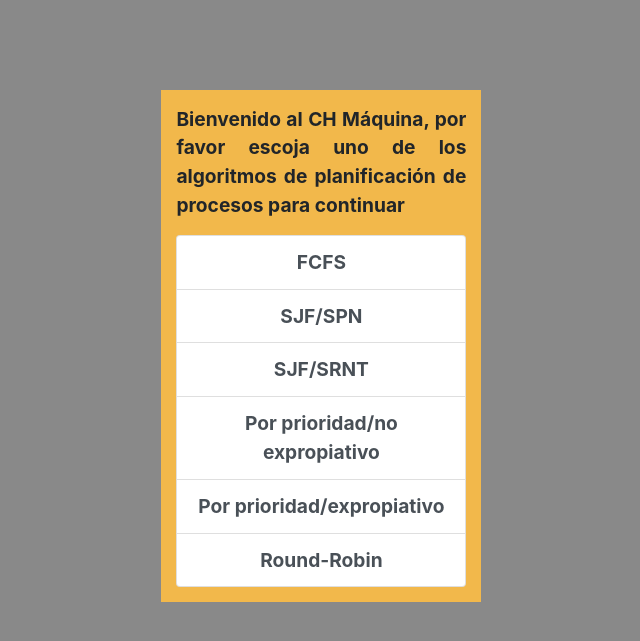
After one commit to hrivera7777/FinalSistemasOperativos, a Django app: template chmaquina/core/templates/core/inicio.html in a window 1280 px wide. The commit adds this page. Shown: the top 641 px of the page, without its empty margins (325-965 px from the left). Run offline with Django 3.2, Linux system fonts and the light colour scheme; the template is opened without the code that fills it: most values are stand-ins (such as "Sample title", 1, 10 or a date in 2020); some libraries are stand-ins or nearby versions.

Commit message:
Se crea nueva página inicial para escoger algoritmos

```diff
--- a/chmaquina/core/static/core/css/styles.css
+++ b/chmaquina/core/static/core/css/styles.css
@@ -382,3 +382,28 @@ tr{
     left: 44.5%;
     top: 34%;
 }
+
+/*adicional para algorimos de planificación*/
+
+#Pinicio{
+	clear: both;
+	background-color: #F2B84B;
+	font-weight: bold;
+	font-size: larger;
+	text-align: justify;
+	width: 25%;
+	height: 10%;
+	margin: 7% 38%;
+	padding: 15px 15px ;
+	float: left;
+
+
+
+}
+
+.list-group-item-action:focus, .list-group-item-action:hover {
+    z-index: 1;
+    color: #495057;
+    text-decoration: none;
+	background-color: #d9d9d9;
+}
--- a/chmaquina/core/templates/core/base.html
+++ b/chmaquina/core/templates/core/base.html
@@ -73,9 +73,9 @@
 							</td>
 							<td id="cajaM">
 								{%if memoriaTotal == NULL %}
-								<input type="number" name="memoria" id="memoria" min="2" max="1000" value="400" form ="formularioprin" required>
+								<input type="number" name="memoria" id="memoria" min="2" max="999" value="400" form ="formularioprin" required>
 								{%else%}
-								<input type="number" name="memoria" id="memoria" min="2" max="1000" value="{{memoriaTotal}}" form ="formularioprin" required>
+								<input type="number" name="memoria" id="memoria" min="2" max="999" value="{{memoriaTotal}}" form ="formularioprin" required>
 								{%endif%}
 							</td>
 					</tr>
--- /dev/null
+++ b/chmaquina/core/templates/core/inicio.html
@@ -0,0 +1,39 @@
+<!doctype html>
+<html>
+<head>
+<meta charset="utf-8">
+<title>{{title}}</title> <!--carga de archivos static-->
+    {% load static %}
+	<!--css-->
+	<link rel="stylesheet" href="{% static 'core/css/bootstrap.min.css' %}">
+	<link rel="stylesheet" href="{% static 'core/css/styles.css' %}">
+
+
+	<!--js-->
+	<script src="{% static 'core/js/jquery-3.4.1.min.js' %}"></script>
+	<script src="{% static 'core/js/bootstrap.min.js' %}"></script>
+
+	<!--favicon-->
+	<link rel="shortcut icon" type="image/png" href="{% static 'core/img/favicon.ico' %}"/>
+
+
+</head>
+
+<body>
+		<div id="Pinicio">
+        <div style='margin: 0px 0px 15px 0px;'> Bienvenido al CH Máquina, por favor escoja uno de los algoritmos de planificación de procesos para continuar</div>
+			<ul class="list-group">
+				<a  class="list-group-item list-group-item-action" href="{% url 'fcfs' %}" style="font-weight: bold; text-align: center;">FCFS</a>
+				<button type="button"  class="list-group-item list-group-item-action" href="" style="font-weight: bold; text-align: center;">SJF/SPN</button>
+				<button type="button"  class="list-group-item list-group-item-action" href="" style="font-weight: bold; text-align: center;">SJF/SRNT</button>
+				<button type="button"  class="list-group-item list-group-item-action" href="" style="font-weight: bold; text-align: center;">Por prioridad/no expropiativo</button>
+				<button type="button"  class="list-group-item list-group-item-action" href="" style="font-weight: bold; text-align: center;" >Por prioridad/expropiativo</button>
+				<button type="button" class="list-group-item list-group-item-action" href="" style="font-weight: bold; text-align: center;">Round-Robin</button>
+
+
+			</ul>
+		</div>
+
+
+
+</body>
--- a/chmaquina/core/urls.py
+++ b/chmaquina/core/urls.py
@@ -1,7 +1,9 @@
 from django.urls import path
-from .views import HomePageView2, salirView
+from .views import HomePageView2, salirView, InicioPageView
 
 urlpatterns = [
-    path('', HomePageView2.as_view(), name="home"),
+    path('', InicioPageView.as_view(), name="home"),
+    path('fcfs/', HomePageView2.as_view(), name="fcfs"),
     path('delete/', salirView.as_view(), name="salir"),
+
 ]
```
Also changed, not shown: chmaquina/core/views.py (+9 -2 lines), chmaquina/db.sqlite3.
